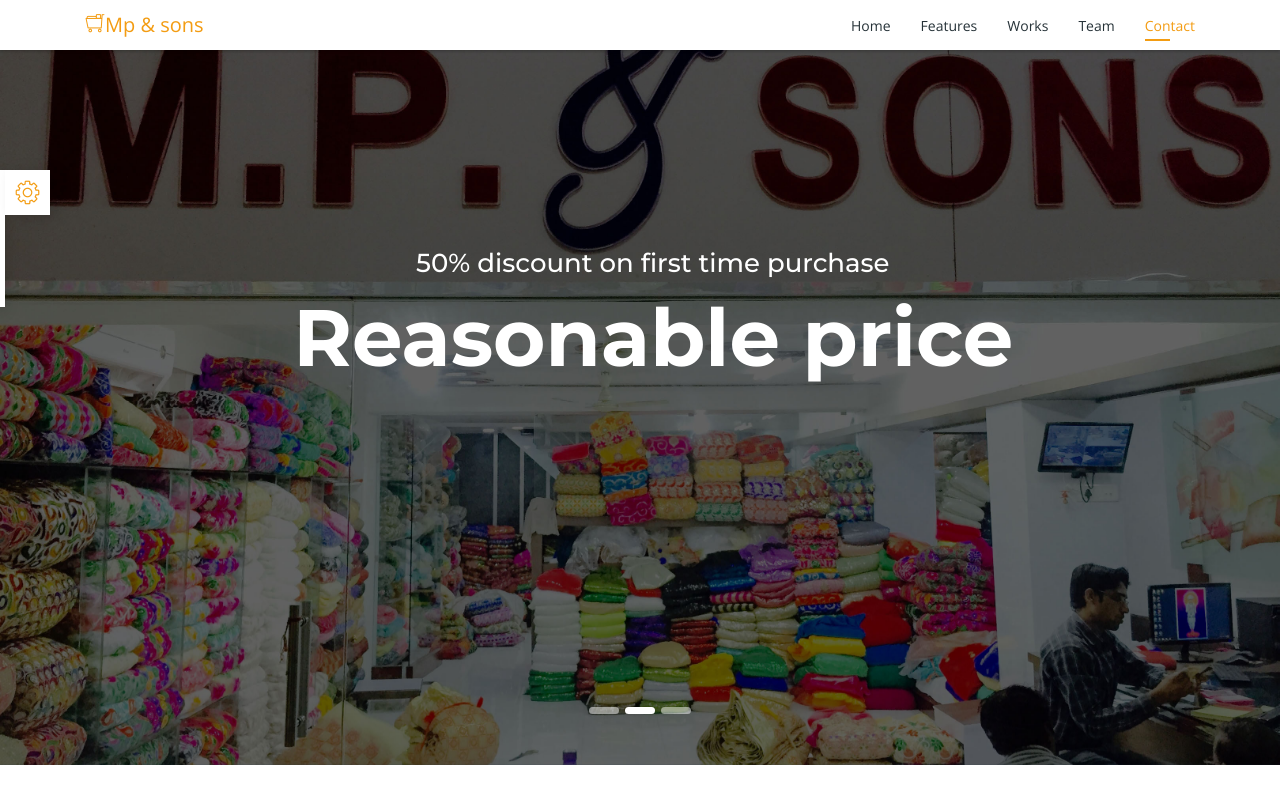
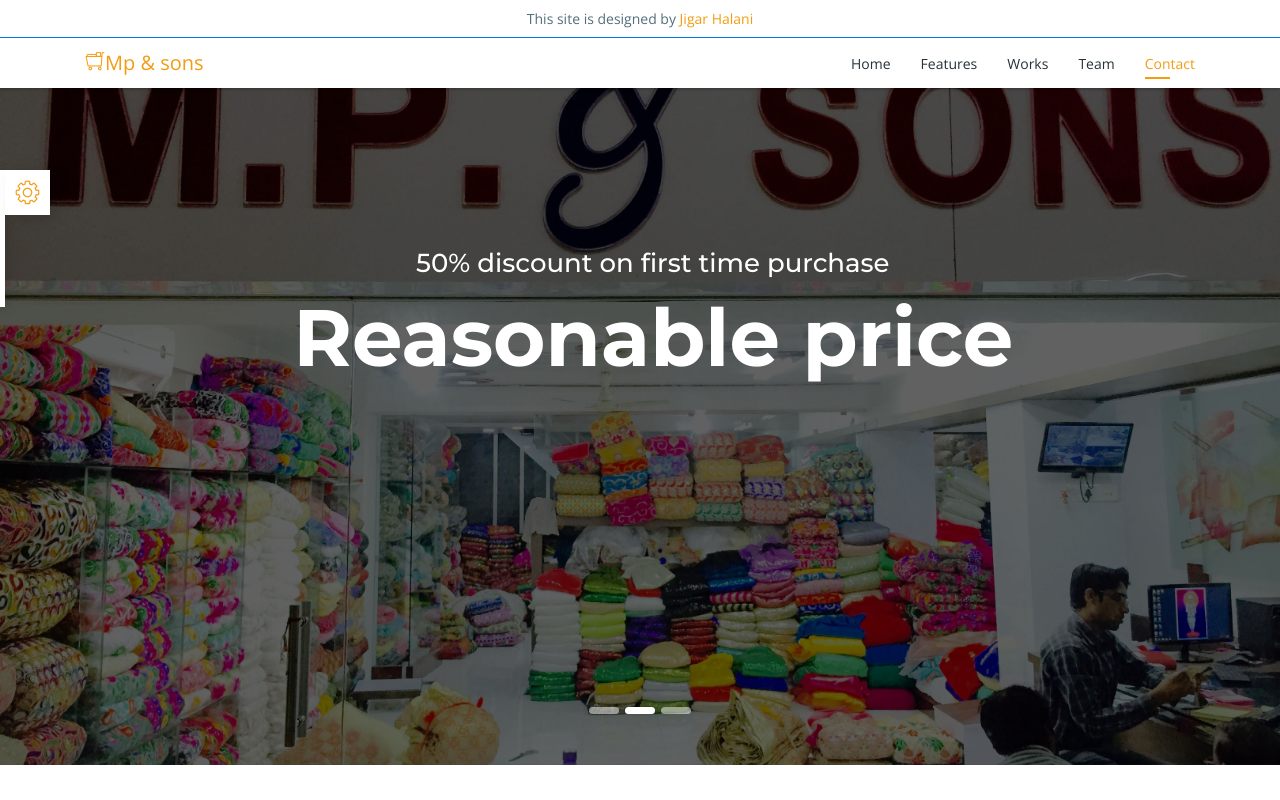
Before and after one commit to jigarhalani/mpandsons, a plain HTML site: page index.html in a window 1280 px wide. Shown: the top 800 px of the page. Drawn offline with nearby package versions, Linux system fonts and the light colour scheme; files whose address does not match are found by name.

Commit message:
Update index.html
changes

```diff
--- a/index.html
+++ b/index.html
@@ -33,9 +33,14 @@
   <body>
     <!-- Header Section Start -->
     <header id="slider-area">
-      <nav class="navbar navbar-expand-md fixed-top scrolling-navbar bg-white">
+
+      <div class="fixed-top w-100">
+<div class=" text-center py-2 border-bottom border-primary bg-white"><span>This site is designed by <a href="https://www.oryxcloud.test" class="">Jigar Halani</a></span>
+      </div>
+
+      <nav class="navbar navbar-expand-md scrolling-navbar bg-white">
         <div class="container">
-          <a class="navbar-brand" href="index.html"><span class="lni-cart-full"></span>Mp & sons</a>
+          <a class="navbar-brand" href="index.html"><span class="lni-cart-full"></span>Mp &amp; sons</a>
           <button class="navbar-toggler" type="button" data-toggle="collapse" data-target="#navbarCollapse" aria-controls="navbarCollapse" aria-expanded="false" aria-label="Toggle navigation">
             <i class="lni-menu"></i>
           </button>
@@ -60,6 +65,7 @@
           </div>
         </div>
       </nav>
+    </div>
 
       <!-- Main Carousel Section -->
       <div id="carousel-area">
```
